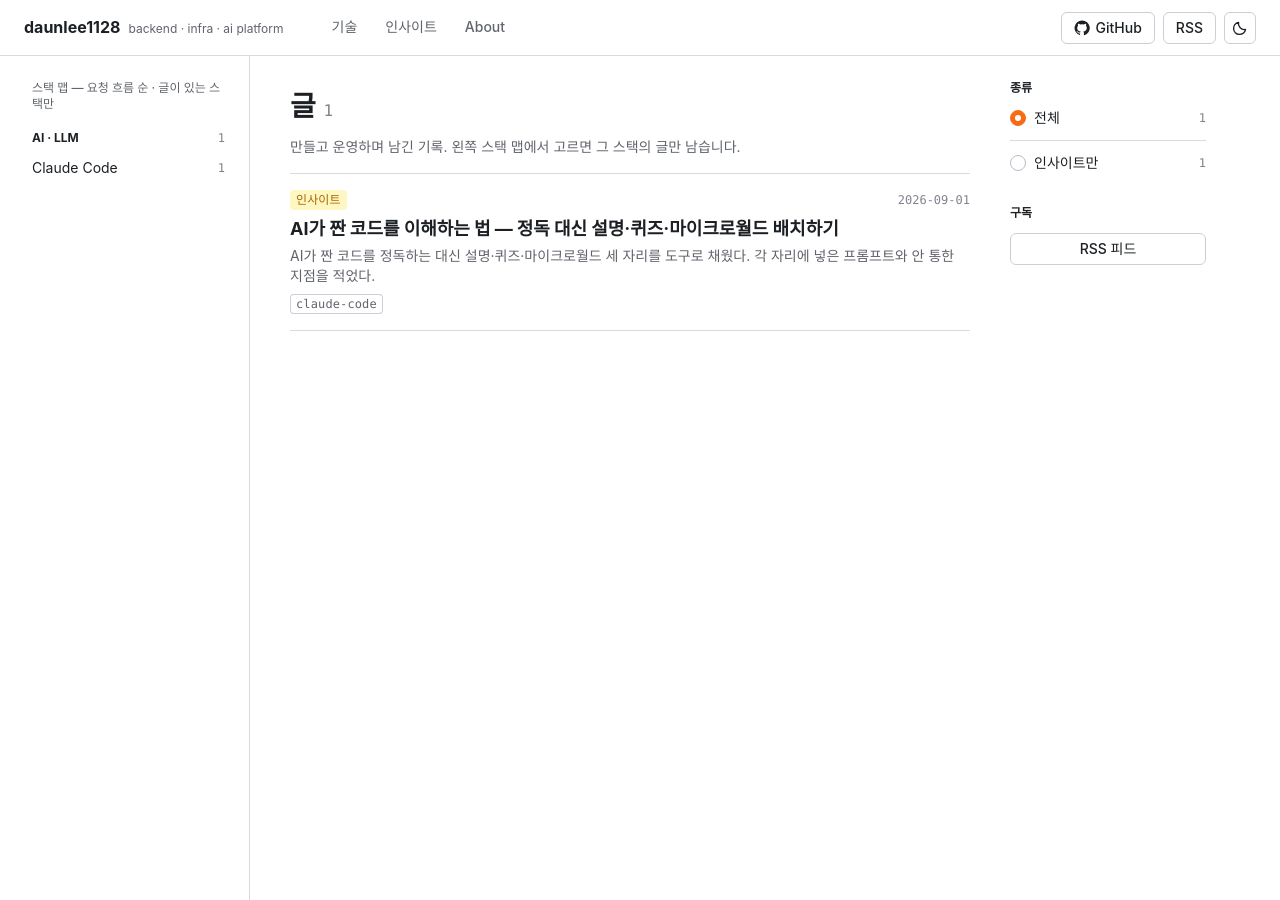
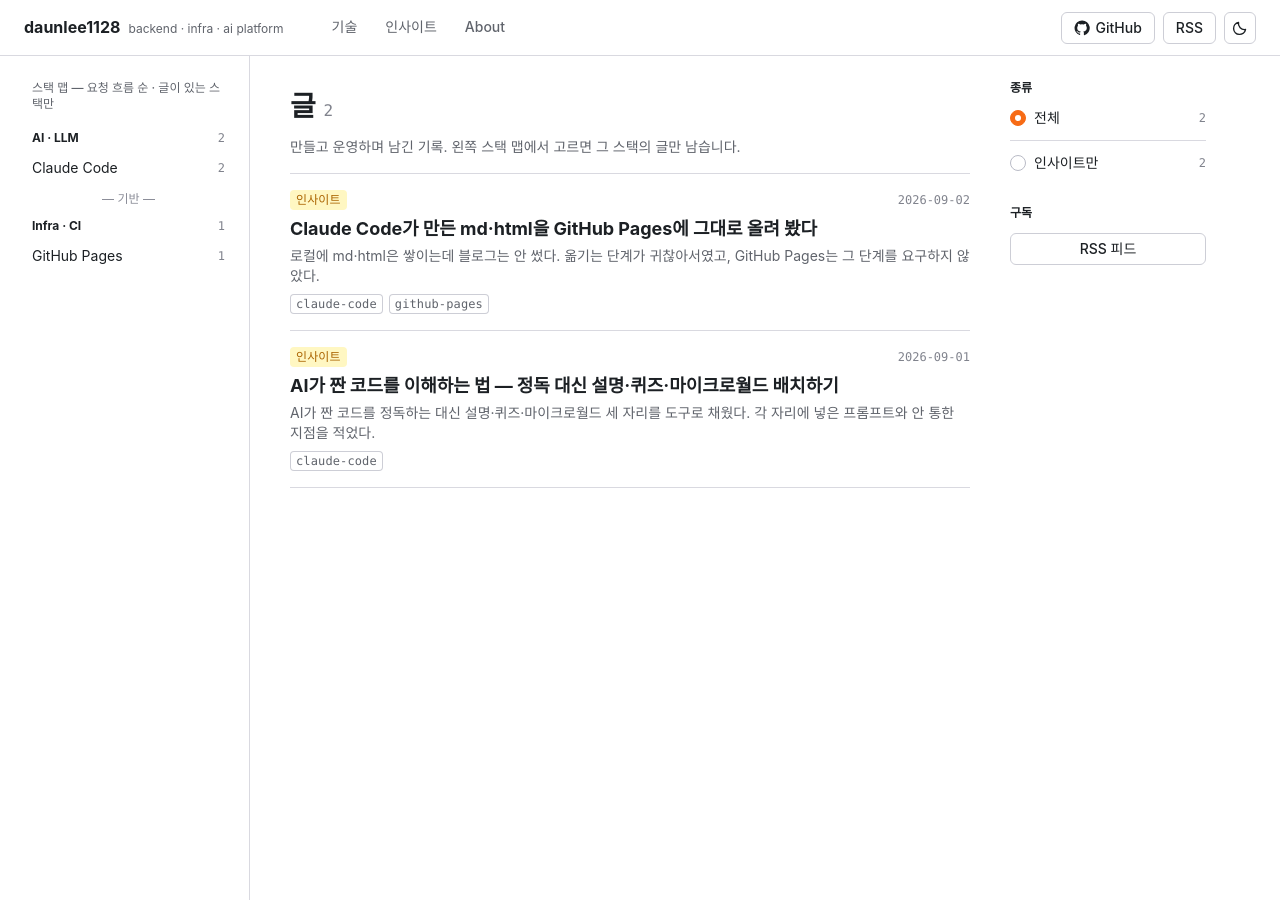
Before and after one commit to daunlee1128/daunlee1128.github.io, a Jekyll site: the page built from index.md, in a window 1280 px wide. Built offline with Jekyll 4.4.1, drawn with Linux system fonts in a browser that asks for light colours; part of the change alters nothing that is shown.

Commit message:
post(insights): 첫 글 — Claude Code 산출물을 GitHub Pages에 그대로 올린 기록
md·html 두 형식이 그대로 게시 단위가 되는 조합을 왜 골랐는지, 볼트가
그대로 옮겨지지 않는 네 가지(front matter 없는 md · 한글 파일명 ·
위키링크 · 이중 중괄호 html), 무료의 조건인 public repo 의 대가를 적었다.

스택 원장에 github-pages 추가 + stub 생성(gen-stack-stubs.py).

Co-Authored-By: Claude Opus 5 (1M context) <noreply@anthropic.com>

````diff
--- a/_data/stacks.yml
+++ b/_data/stacks.yml
@@ -29,3 +29,4 @@
     - { slug: eks,       name: Kubernetes · EKS }
     - { slug: gitlab-ci, name: GitLab CI }
     - { slug: docker,    name: Docker }
+    - { slug: github-pages, name: GitHub Pages }
--- /dev/null
+++ b/_insights/claude-code-docs-to-github-pages.md
@@ -0,0 +1,107 @@
+---
+type: insights
+title: Claude Code가 만든 md·html을 GitHub Pages에 그대로 올려 봤다
+date: 2026-09-02
+stack: [claude-code, github-pages]
+tags: [사용기]
+summary: 로컬에 md·html은 쌓이는데 블로그는 안 썼다. 옮기는 단계가 귀찮아서였고, GitHub Pages는 그 단계를 요구하지 않았다.
+---
+
+기술 블로그를 안 썼다. 쓸 게 없어서가 아니라 옮기는 일이 귀찮아서였다 — 로컬에 md는 계속 쌓이는데, 블로그에 올리려면 에디터를 하나 더 열고 형식을 다시 맞춰야 했다. GitHub Pages는 그 단계를 요구하지 않았다. md에 front matter 여섯 줄을 붙여 디렉터리를 옮기면 그게 발행이다.
+
+이 글은 그대로 옮겨지는 것과 그대로는 안 되는 것의 경계, 그리고 무료의 대가로 받아들여야 했던 것을 적는다.
+
+{: #what}
+## 무엇을 세웠나
+
+로컬에 쌓이는 산출물을 둘 곳이 필요했다. Claude Code로 일하면 내가 만드는 파일이 사실상 두 종류다 — 스펙·플랜·가이드는 md, 시안과 설명 페이지는 self-contained html. 설계 문서를 모아 둔 디렉터리 하나를 세어 보니 md 8 · html 15 · png 11이었다.
+
+| 이 글의 전제 | 실측값 |
+|---|---|
+| 기간 | 2026-08-30 ~ 09-01, 커밋 27개 |
+| 만든 것 | Jekyll 사이트 1개 — 추적 파일 63개(레이아웃·CSS·유출 검사 스크립트 포함) |
+| 빌드 | GitHub Pages 기본 빌드. CI workflow 없음 |
+| 비용 | 0원 (public repo) |
+| 발행한 글 | 0편 |
+
+마지막 줄이 이 글의 한계다. 구조만 세웠고 아직 글을 올리지 않았다. 그러니 이건 "운영해 보니"가 아니라 "세워 보니"다.
+
+{: #friction}
+## 안 쓰던 이유는 글쓰기가 아니었다
+
+미뤄 온 이유를 하나씩 적어 보니 전부 옮기는 작업이었다.
+
+| 미룬 이유 | 그게 실제로 요구한 것 | Pages에서는 |
+|---|---|---|
+| 플랫폼 에디터에 다시 붙여넣어야 한다 | 로컬 md → 웹 에디터 복사 → 형식 다시 맞추기 | md 파일 자체가 글. 복사 단계가 없다 |
+| html 산출물을 올릴 데가 없다 | 캡처해서 이미지로 넣거나 다른 서비스에 따로 올림 | front matter 없는 html은 그대로 복사돼 URL 하나를 받는다 |
+| 관리 도구가 하나 더 는다 | 계정·에디터·배포를 따로 익힘 | git 하나. 게시 = `mv` → commit → push |
+| 나중에 서비스가 바뀌면 | 내보내기·이관 | repo가 원본이다. 생성기를 바꿔도 md는 남는다 |
+
+{: #boundary}
+## 그대로 옮겨지는 것과 아닌 것
+
+Jekyll의 판정 기준은 확장자가 아니라 front matter 유무다.
+
+```mermaid
+flowchart TD
+  F[볼트의 파일] --> E{확장자}
+  E -->|md| A{front matter}
+  E -->|html| B{front matter}
+  A -->|있다| POST[레이아웃 입혀 글로 발행]
+  A -->|없다| COPY[그대로 복사]
+  B -->|있다| LIQ["Liquid 처리 — 이중 중괄호가 변수로 해석된다"]
+  B -->|없다| COPY
+```
+
+*front matter가 "글이 되느냐 파일로 남느냐"를 가른다 — 통짜 html은 front matter를 안 붙이는 쪽이 안전하다.*
+
+그래서 옮기기 전에 볼트를 세어 봤다. 아래는 로컬 md 볼트 1개를 `find`·`grep`으로 집계한 값이다(2026-09-01, md 457 · html 64).
+
+| 볼트에서 흔한 것 | 개수 | Pages에서 어떻게 되나 | 해야 할 일 |
+|---|---|---|---|
+| front matter 없는 md | 243 / 457 | 글이 아니라 정적 파일로 복사된다 | 여섯 줄 붙이기 |
+| 한글 파일명 | 252 / 457 | 파일명이 곧 URL이라 퍼센트 인코딩된다 | ASCII 슬러그로 새 파일명 |
+| 위키링크 `[[문서]]` | 74 / 457 | kramdown이 링크로 안 바꾼다. 대괄호째 출력 | 상대 경로 링크로 |
+| 이중 중괄호가 든 html | 3 / 64 | front matter를 붙이는 순간 Liquid 변수로 먹힌다 | front matter 없이 두기 |
+
+네 줄 다 파일 하나씩 손보면 되는 일이고 변환기를 붙일 만한 양은 아니었다. 올릴 글만 골라 옮기니까. 볼트 전체를 미러링할 생각이라면 얘기가 달라진다 — 그건 변환기가 필요하고 변환기가 생기는 순간 "옮기는 단계가 없다"는 이 조합의 유일한 장점이 사라진다.
+
+{: #free-tier}
+## 무료의 조건은 public repo다
+
+GitHub Pages는 Free 플랜에서 public repo만 게시한다(2026-08-29 확인). private repo에 Pages를 켜려면 상위 플랜을 요구한다. 글만 공개되는 게 아니라 repo 소스와 커밋 이력이 통째로 공개된다.
+
+| 무료로 얻은 것 | 대신 받아들인 것 |
+|---|---|
+| 호스팅·빌드·HTTPS 0원 | 초안·설정·커밋 메시지까지 전부 공개 |
+| CI 없이 push하면 반영 | 잘못 커밋한 것은 나중에 지워도 이력에 남는다 |
+| 서버 관리 없음 | 접근 제어가 없다. 비밀번호 보호는 상위 플랜 |
+
+그래서 초안 디렉터리를 gitignore하고 push 전 검사를 하나 세웠다. 처음엔 최신 트리만 봤는데, 그러면 잘못 커밋한 파일을 다음 커밋에서 지우고 push하는 경우가 통과해 버린다. 원격 이력에는 그 blob이 그대로 남는데도. 범위 전체를 보도록 고쳤다.
+
+```bash
+# .githooks/pre-push — 팁 트리가 아니라 push되는 커밋 범위 전체를 검사한다
+range="$remote_sha..$local_sha"
+"$ROOT/scripts/check-publish.sh" --range $range || status=1
+```
+
+{: #again}
+## 다시 한다면
+
+로컬 빌드를 맨 먼저 세운다. 날짜가 미래인 글이 목록에서 조용히 빠지는 걸 실제 빌드에서야 알았다. Jekyll은 `future` 기본값이 false라 미래 날짜 글을 뺀다.
+
+`_config.yml`에 `future: true` 한 줄이면 끝나는 문제다. 다만 렌더해 보기 전에는 "올렸는데 목록에 없다"로만 보인다. GitHub이 빌드해 주니 로컬 툴체인 없이도 첫 글은 나가지만 없으면 이런 걸 계속 늦게 발견한다.
+
+| 당신의 상황 | 권한다 / 말린다 |
+|---|---|
+| 산출물이 md·html이고 글 단위로 골라 올린다 | 권한다. 옮기는 단계가 없다 |
+| 볼트 전체를 자동 미러링하고 싶다 | 말린다. 변환기가 필요해지고, 그러면 전용 도구가 낫다 |
+| 초안과 커밋 이력까지 비공개여야 한다 | 말린다. Free 플랜은 public repo가 전제다 |
+| 댓글·통계·구독 관리가 필요하다 | 말린다. 전부 외부 서비스를 붙여야 한다 |
+
+지금 확인해 볼 것 하나. 볼트에서 첫 줄이 `---`인 md가 몇 개인지 세어 보라. 그 수가 옮길 준비가 이미 끝난 글의 수다.
+
+```bash
+find . -name '*.md' -exec sh -c 'head -1 "$1" | grep -q "^---$" && echo "$1"' _ {} \; | wc -l
+```
--- /dev/null
+++ b/stack/github-pages.md
@@ -0,0 +1,6 @@
+---
+layout: stack
+stack: github-pages
+title: GitHub Pages
+permalink: /stack/github-pages/
+---
````
